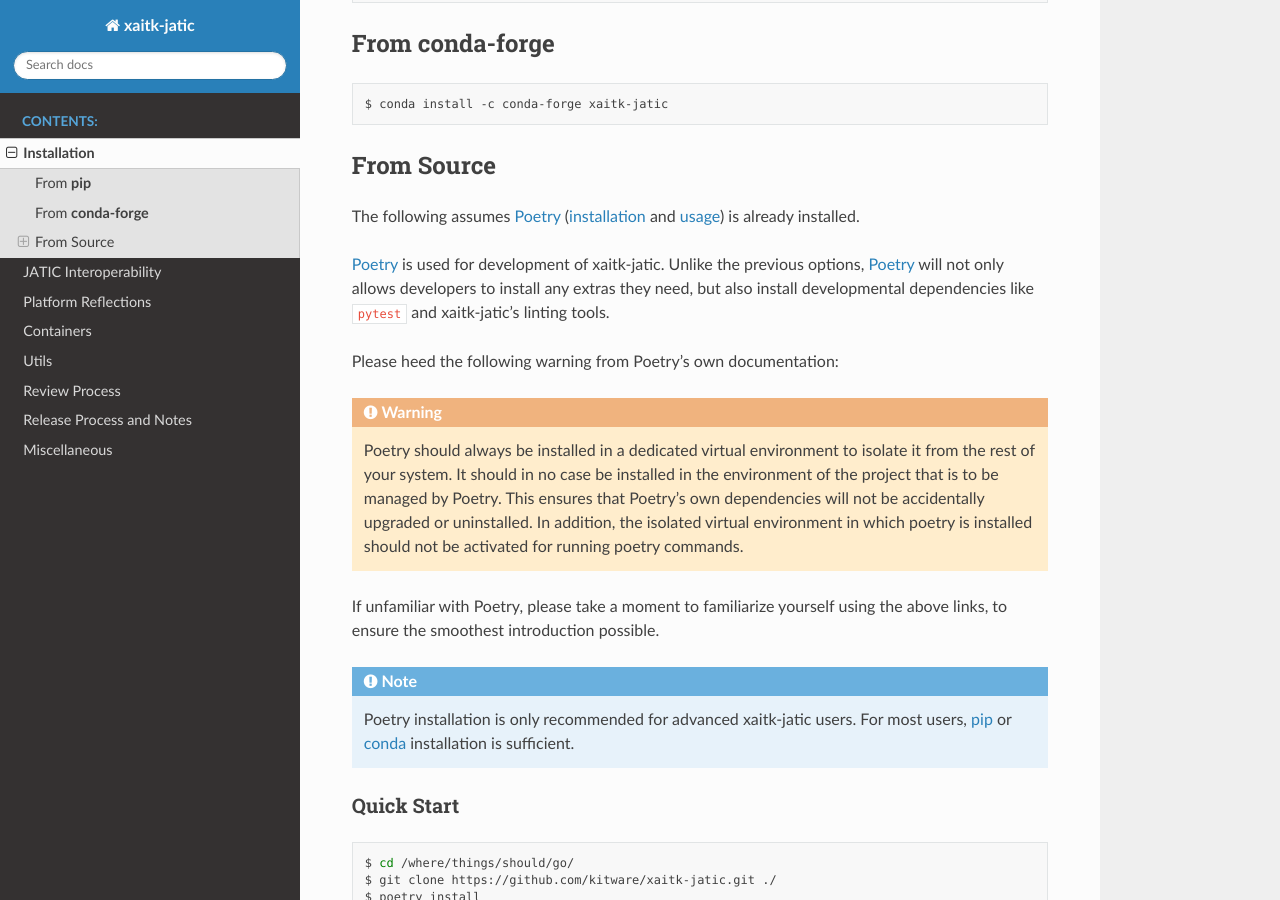
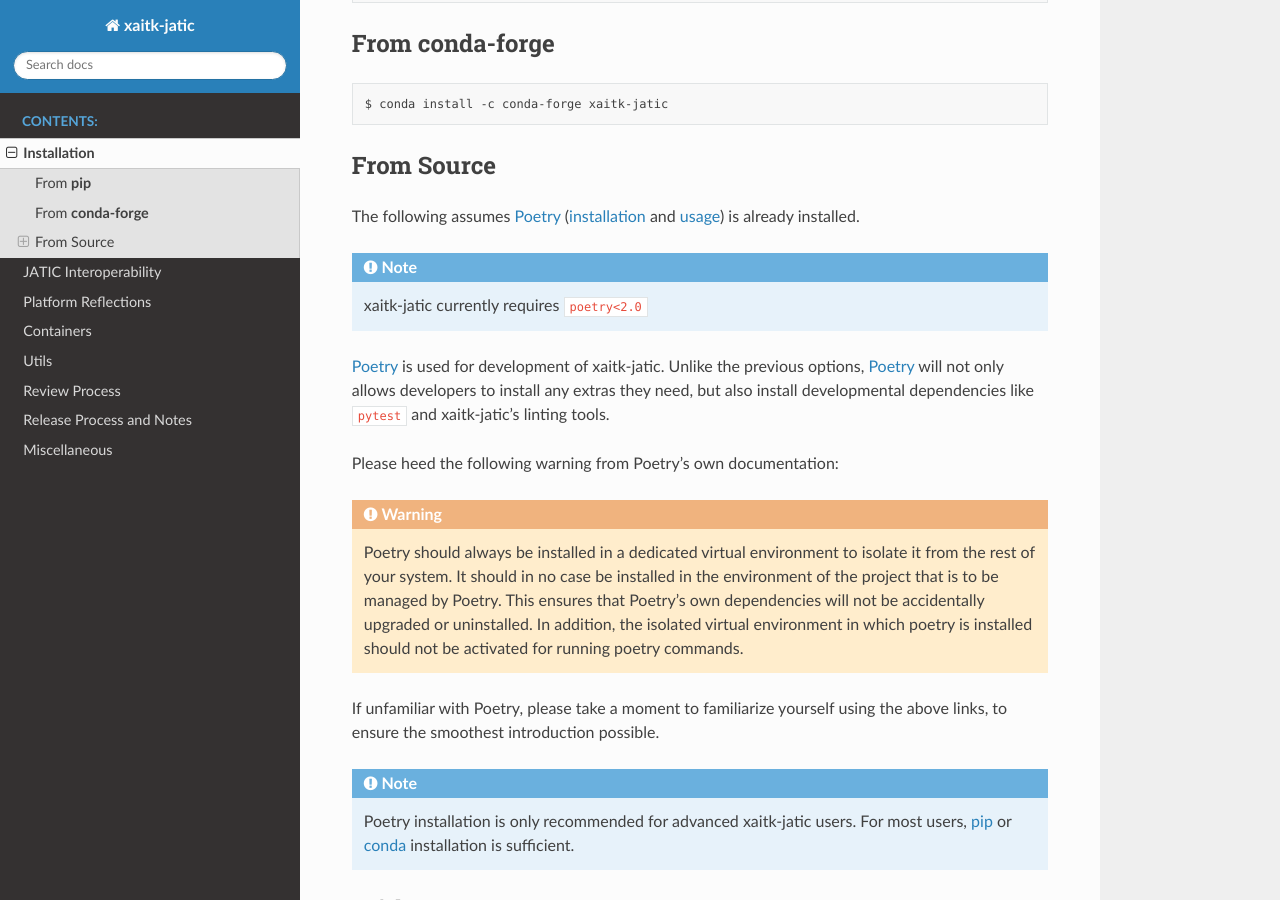
Before and after one commit to Kitware/xaitk-jatic, a Sphinx documentation site: the page built from docs/installation.rst, in a window 1280 px wide and 900 px high, scrolled down 400 px. Built offline with Sphinx 7.4.7 and the Read the Docs theme 3.1.0, drawn with Linux system fonts in a browser that asks for light colours.

Commit message:
Add poetry<2.0 note

```diff
--- a/docs/installation.rst
+++ b/docs/installation.rst
@@ -40,6 +40,9 @@ From :command:`conda-forge`
 From Source
 -----------
 The following assumes `Poetry`_ (`installation`_ and `usage`_) is already installed.
+
+.. note::
+  xaitk-jatic currently requires ``poetry<2.0``
 
 `Poetry`_ is used for development of xaitk-jatic. Unlike the previous options,
 `Poetry`_ will not only allows developers to install any extras they need,
--- a/docs/release_notes/pending_release.rst
+++ b/docs/release_notes/pending_release.rst
@@ -16,6 +16,8 @@ Documentation
 
 * Added warning to use Poetry only in a virtual environment per Poetry documentation.
 
+* Clarified that ``poetry<2.0`` is currently required.
+
 Fixes
 -----
 
```
Also changed, not shown: README.md (+3 -0 lines).
